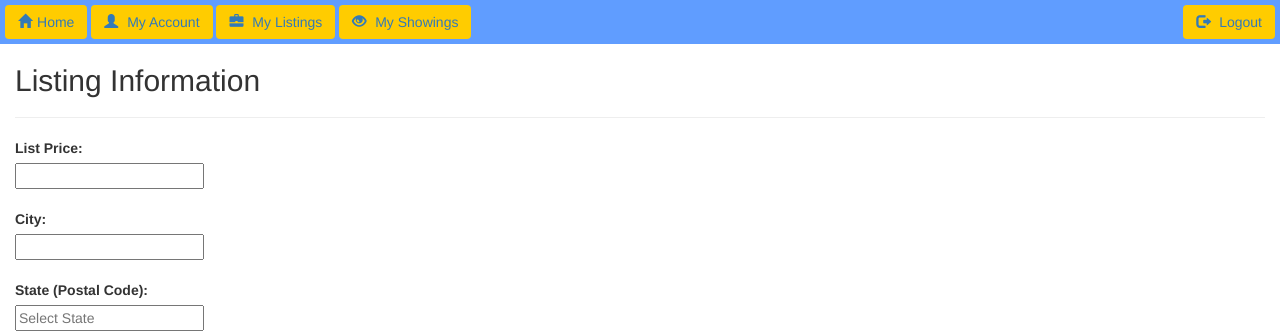
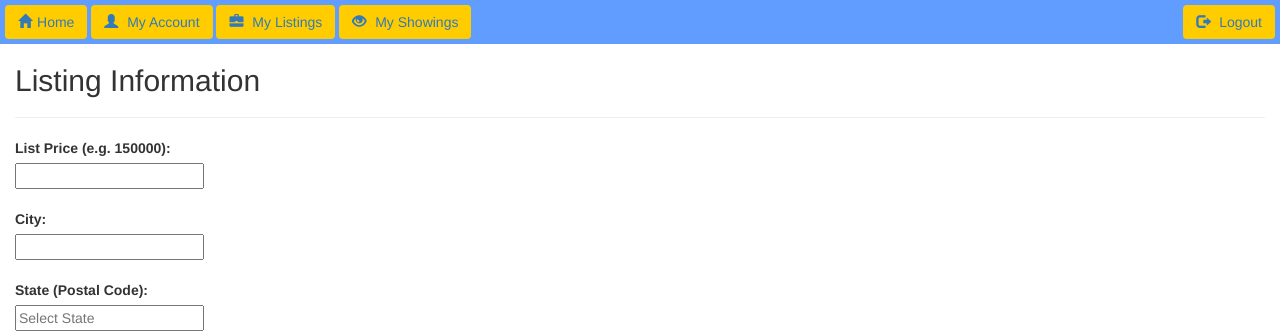
Before and after one commit to zbotman12/CS499Group1, a PHP site: page /Listing/createListingDisplay.php in a window 1280 px wide. Shown: the top 335 px of the page. Run offline with PHP 8.4, Linux system fonts and the light colour scheme; the visitor is signed in with stand-in values (Sample User, id 1).

Commit message:
server stuff

```diff
--- a/Listing/createListingDisplay.php
+++ b/Listing/createListingDisplay.php
@@ -72,7 +72,7 @@
 			<fieldset>
 				<h2>Listing Information</h2>
 				<hr/>
-				<label class= "field" for="price">List Price:</label><br>
+				<label class= "field" for="price">List Price (e.g. 150000):</label><br>
 				<input type="text" name="price" value="" required><br><br>
 
 				<label class= "field" for="city">City:</label><br>
--- a/Listing/editListingDisplay.php
+++ b/Listing/editListingDisplay.php
@@ -83,7 +83,7 @@
 			<fieldset>
 			<h2>Listing Information</h2>
 			<hr/>
-			<label class= "field" for="price">List Price:</label><br>
+			<label class= "field" for="price">List Price (e.g. 150000):</label><br>
 			<input type="text" name="price" value="<?php echo $data['price']; ?>" required><br><br>
 
 			<label class= "field" for="city">City:</label><br>
```
